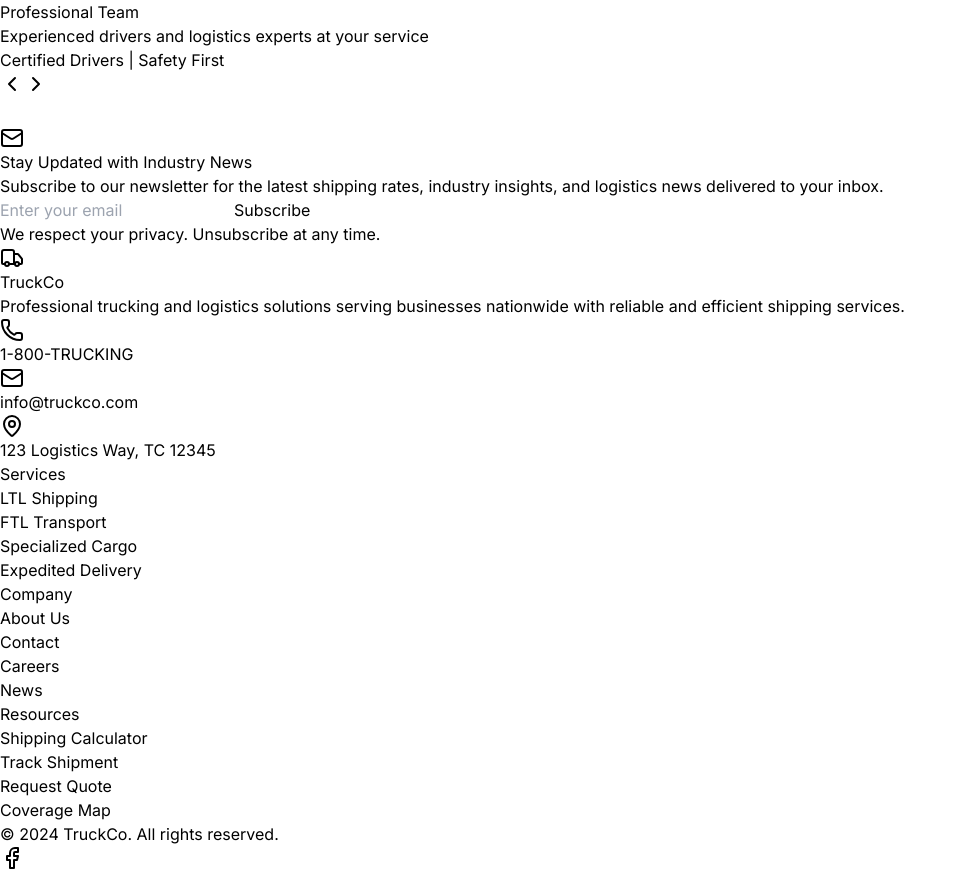
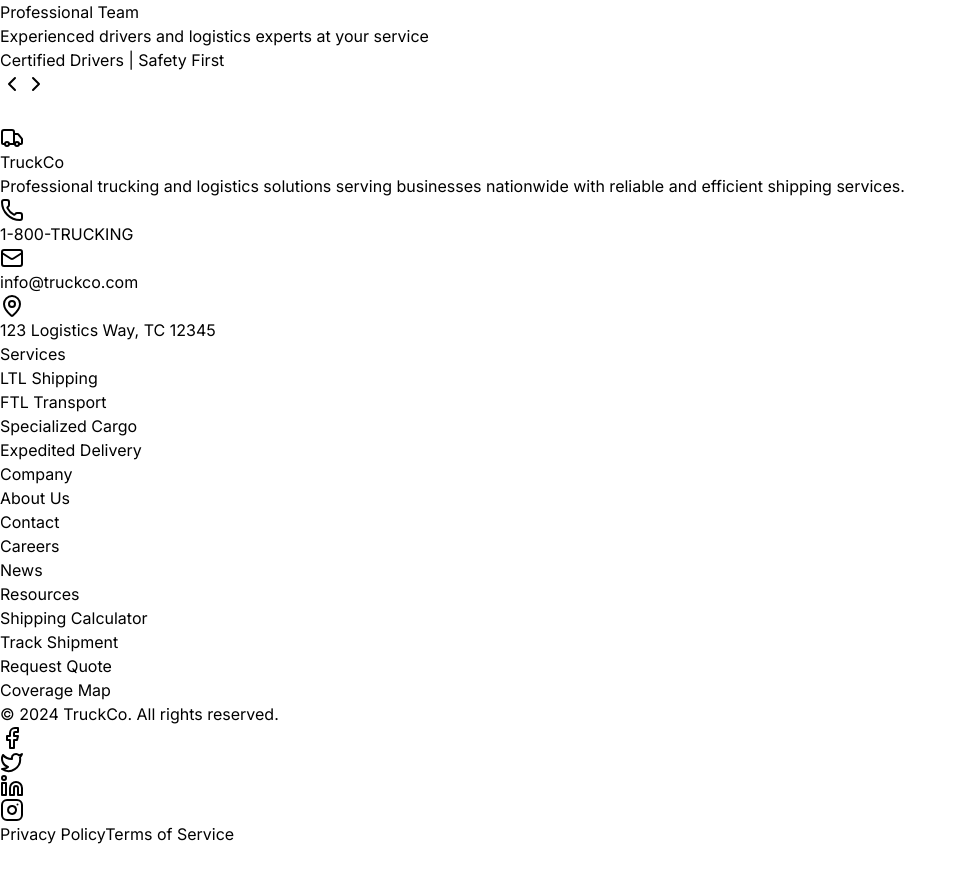
Before and after one commit to soham2710/trucking, a Next.js app: page / in a window 1280 px wide. Shown: the part 3200-4071 px from the top of the page, without its empty margins (0-963 px from the left). After the commit the page ends 4046 px from the top, so only its background shows below. Built offline with nearby package versions, Linux system fonts and the light colour scheme.

Commit message:
page change

```diff
--- a/src/app/page.tsx
+++ b/src/app/page.tsx
@@ -34,11 +34,6 @@ export default function Home() {
           <section id="gallery">
             <Carousel />
           </section>
-
-          {/* Newsletter Section */}
-          <section id="newsletter">
-            <Newsletter />
-          </section>
         </div>
 
         {/* Footer */}
```
